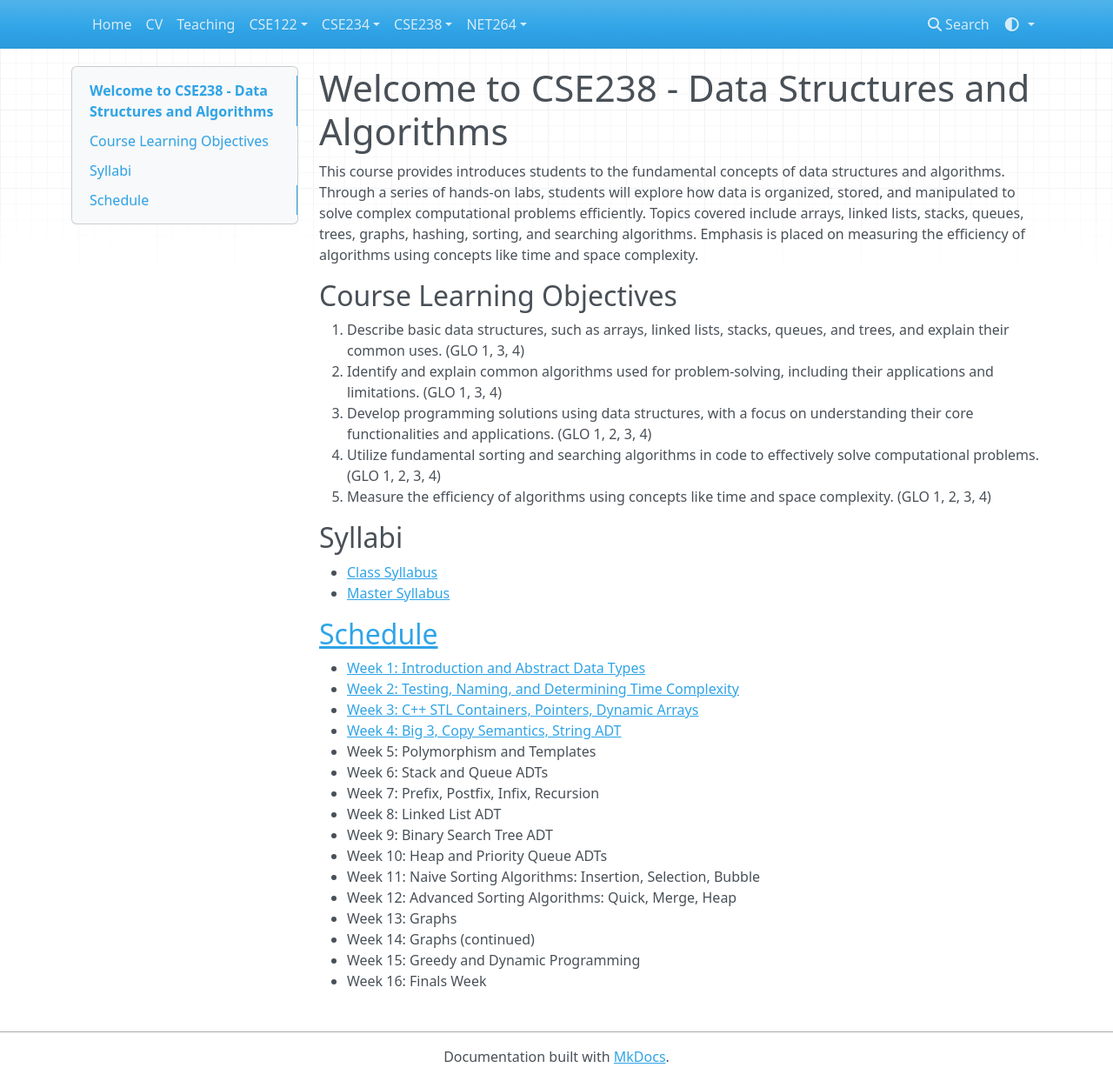
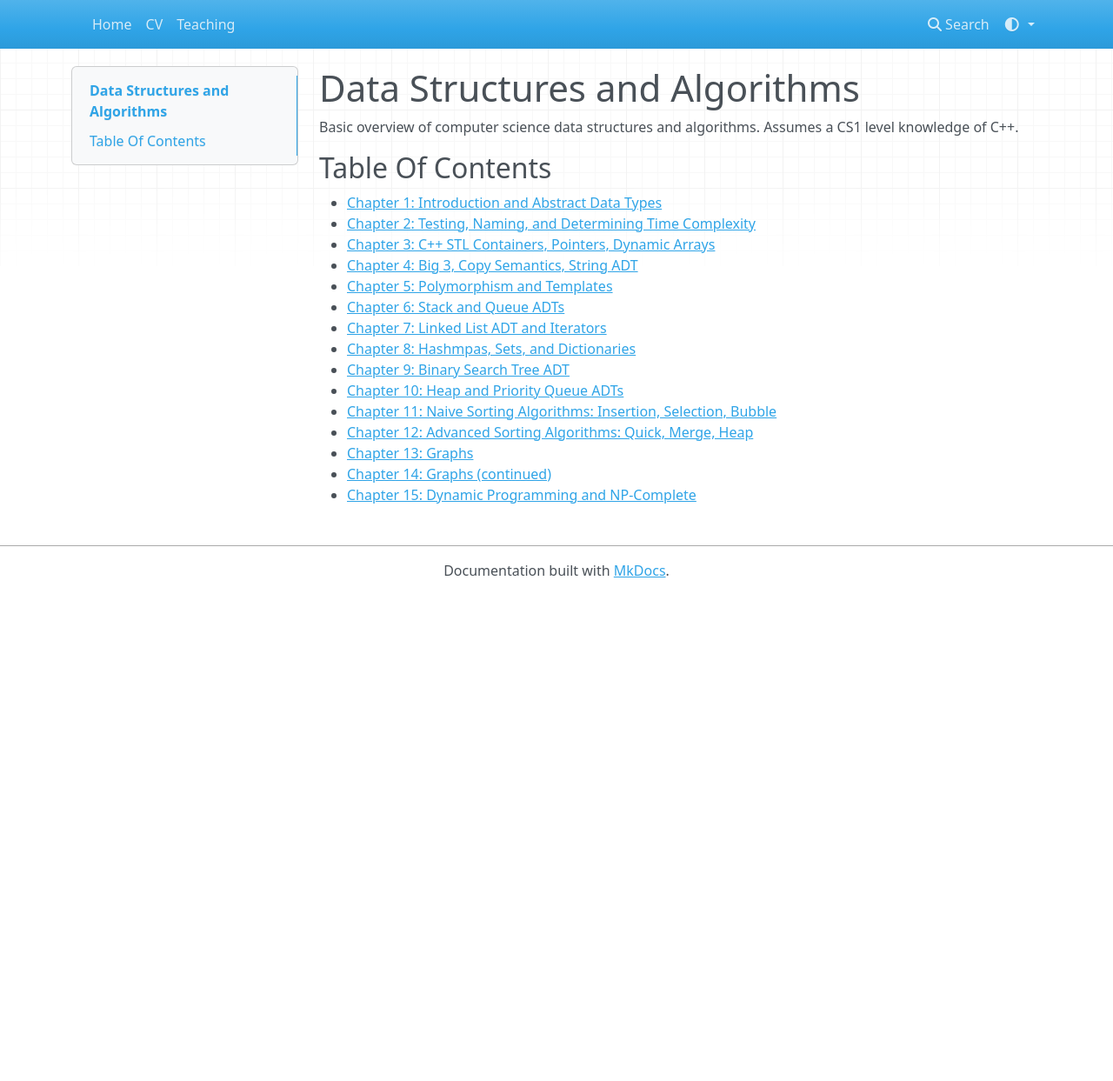
Before and after one commit to jsipahio/jsipahio.github.io, an MkDocs documentation site: the page built from docs/DSA/index.md, in a window 1280 px wide and 1243 px high. Shown: the whole window at 87% size. Built offline with MkDocs 1.6.1, drawn with Linux system fonts in a browser that asks for light colours; nearby versions of some CDN libraries.

Commit message:
Update DSA

```diff
--- a/docs/DSA/index.md
+++ b/docs/DSA/index.md
@@ -1,32 +1,20 @@
-# Welcome to CSE238 - Data Structures and Algorithms
+# Data Structures and Algorithms
 
-This course provides introduces students to the fundamental concepts of data structures and algorithms. Through a series of hands-on labs, students will explore how data is organized, stored, and manipulated to solve complex computational problems efficiently. Topics covered include arrays, linked lists, stacks, queues, trees, graphs, hashing, sorting, and searching algorithms. Emphasis is placed on measuring the efficiency of algorithms using concepts like time and space complexity.
+Basic overview of computer science data structures and algorithms. Assumes a CS1 level knowledge of C++.
 
-## Course Learning Objectives
-1. Describe basic data structures, such as arrays, linked lists, stacks, queues, and trees, and explain their common uses. (GLO 1, 3, 4)
-2. Identify and explain common algorithms used for problem-solving, including their applications and limitations. (GLO 1, 3, 4)
-3. Develop programming solutions using data structures, with a focus on understanding their core functionalities and applications. (GLO 1, 2, 3, 4)
-4. Utilize fundamental sorting and searching algorithms in code to effectively solve computational problems. (GLO 1, 2, 3, 4)
-5. Measure the efficiency of algorithms using concepts like time and space complexity. (GLO 1, 2, 3, 4)
-
-## Syllabi
-- [Class Syllabus](class_syllabus.pdf)
-- [Master Syllabus](master_syllabus.pdf)
-
-## [Schedule](schedule.md)
-- [Week 1: Introduction and Abstract Data Types](week1/index.md)
-- [Week 2: Testing, Naming, and Determining Time Complexity](week2/index.md)
-- [Week 3: C++ STL Containers, Pointers, Dynamic Arrays](week3/index.md)
-- [Week 4: Big 3, Copy Semantics, String ADT](week4/index.md)
-- Week 5: Polymorphism and Templates
-- Week 6: Stack and Queue ADTs
-- Week 7: Prefix, Postfix, Infix, Recursion
-- Week 8: Linked List ADT
-- Week 9: Binary Search Tree ADT
-- Week 10: Heap and Priority Queue ADTs
-- Week 11: Naive Sorting Algorithms: Insertion, Selection, Bubble
-- Week 12: Advanced Sorting Algorithms: Quick, Merge, Heap
-- Week 13: Graphs
-- Week 14: Graphs (continued)
-- Week 15: Greedy and Dynamic Programming
-- Week 16: Finals Week
+## Table Of Contents
+- [Chapter 1: Introduction and Abstract Data Types](ch1/index.md)
+- [Chapter 2: Testing, Naming, and Determining Time Complexity](ch2/index.md)
+- [Chapter 3: C++ STL Containers, Pointers, Dynamic Arrays](ch3/index.md)
+- [Chapter 4: Big 3, Copy Semantics, String ADT](ch4/index.md)
+- [Chapter 5: Polymorphism and Templates](ch5/index.md)
+- [Chapter 6: Stack and Queue ADTs](ch6/index.md)
+- [Chapter 7: Linked List ADT and Iterators](ch7/index.md)
+- [Chapter 8: Hashmpas, Sets, and Dictionaries](ch8/index.md)
+- [Chapter 9: Binary Search Tree ADT](ch9/index.md)
+- [Chapter 10: Heap and Priority Queue ADTs](ch10/index.md)
+- [Chapter 11: Naive Sorting Algorithms: Insertion, Selection, Bubble](ch11/index.md)
+- [Chapter 12: Advanced Sorting Algorithms: Quick, Merge, Heap](ch12/index.md)
+- [Chapter 13: Graphs](ch13/index.md)
+- [Chapter 14: Graphs (continued)](ch14/index.md)
+- [Chapter 15: Dynamic Programming and NP-Complete](ch15/index.md)
--- a/mkdocs.yml
+++ b/mkdocs.yml
@@ -3,25 +3,6 @@ nav:
   - Home: index.md
   - CV: cv.md
   - Teaching: teaching.md
-  - CSE122:
-    - Home: CSE122/index.md
-    - Setup Help: CSE122/setup.md
-    - Creating Labs: CSE122/dotnet_commands.md
-    - Terminal Basics: CSE122/terminal_basics.md
-  - CSE234:
-    - Home: CSE234/index.md
-    - STL Data Types: CSE234/types.md
-    - STL Algorithm: CSE234/algorithms.md
-  - CSE238:
-    - Home: CSE238/index.md
-    - Week 1: CSE238/week1/index.md
-    - Week 2: CSE238/week2/index.md
-    - Week 3: CSE238/week3/index.md
-    - Week 4: CSE238/week4/index.md
-  - NET264:
-    - Week 1: NET264/week1.md
-    - Weeks 2 and 3: NET264/week2.md
-    - Week 4: NET264/week4.md
 theme:
   name: mkdocs
   color_mode: auto
```
Also changed, not shown: docs/DSA/ch3/pointers.md (+0 -2 lines), docs/DSA/ch3/quiz3.md (added, +39 -0 lines), docs/DSA/ch4/quiz4.md (added, +39 -0 lines), docs/cv.md (line endings or trailing spaces).
